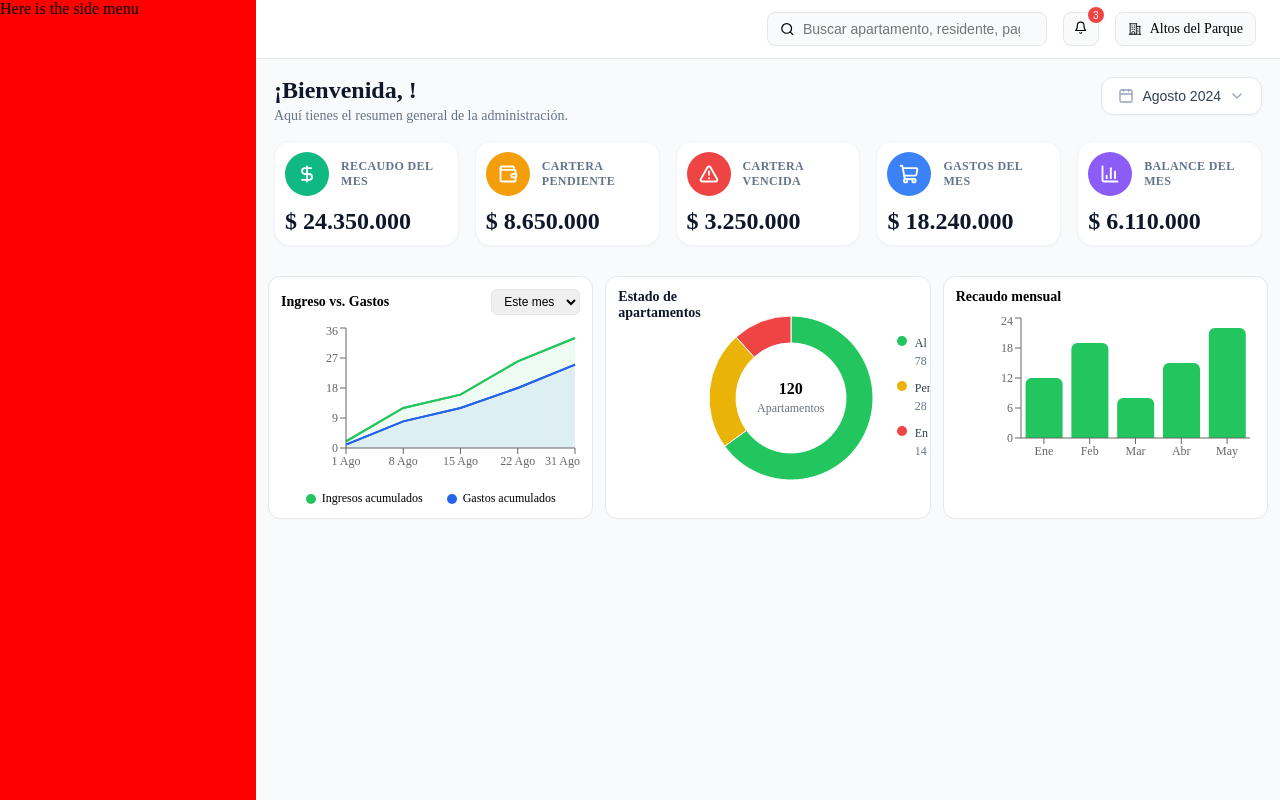
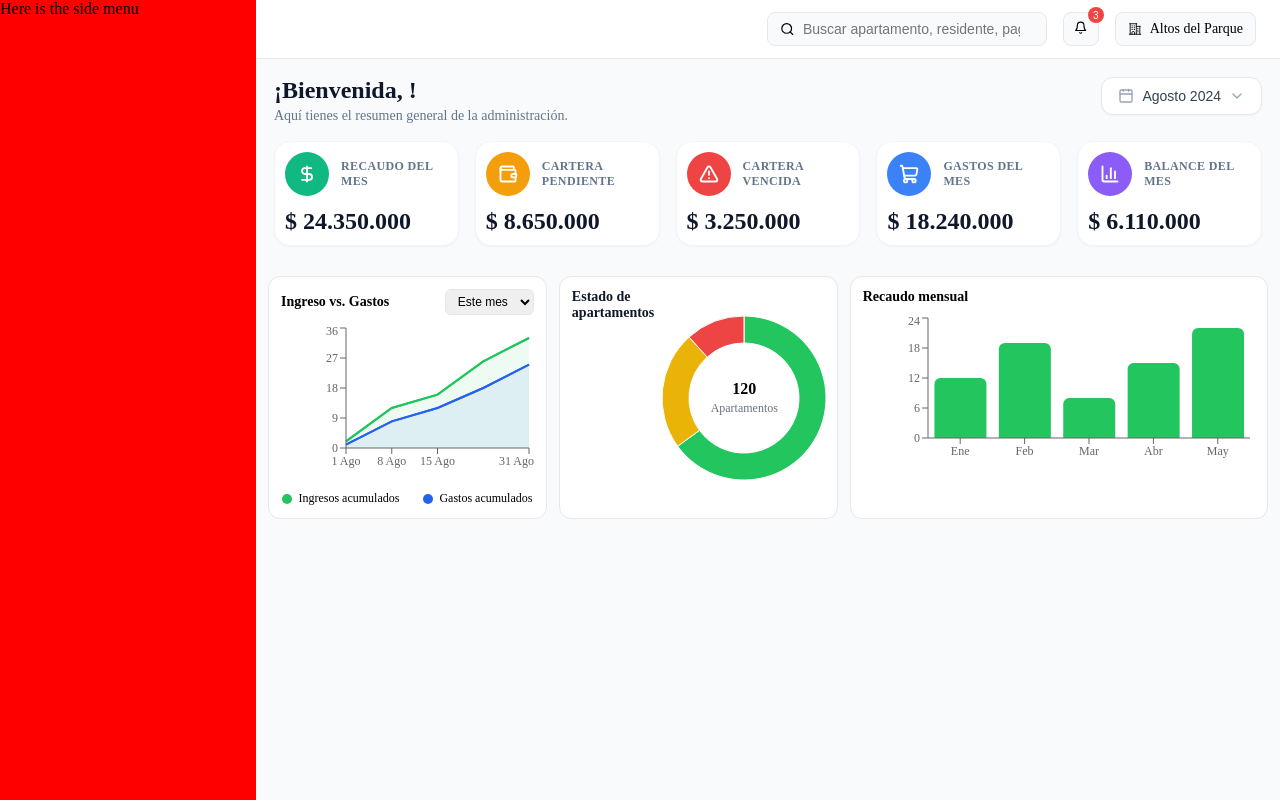
Before and after one commit to StartupName/admin-software, a React (Vite) app: page /dashboard in a window 1280 px wide. Built offline with nearby package versions, Linux system fonts and the light colour scheme.

Commit message:
fix(chartscomponent): Adjusting the size of the charts

```diff
--- a/src/modules/dashboard/components/ChartsComponent/ChartsComponent.css
+++ b/src/modules/dashboard/components/ChartsComponent/ChartsComponent.css
@@ -1,6 +1,6 @@
 .chartsGrid {
   display: grid;
-  grid-template-columns: 1fr 1fr 1fr;
+  grid-template-columns: 1fr 1fr 1.5fr;
   gap: 12px;
   padding: 12px;
   width: 100%;
```
